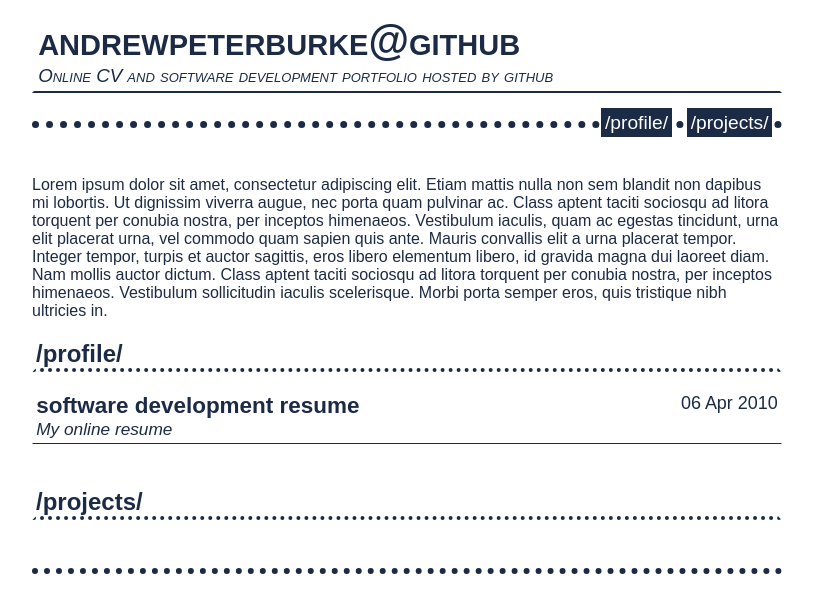
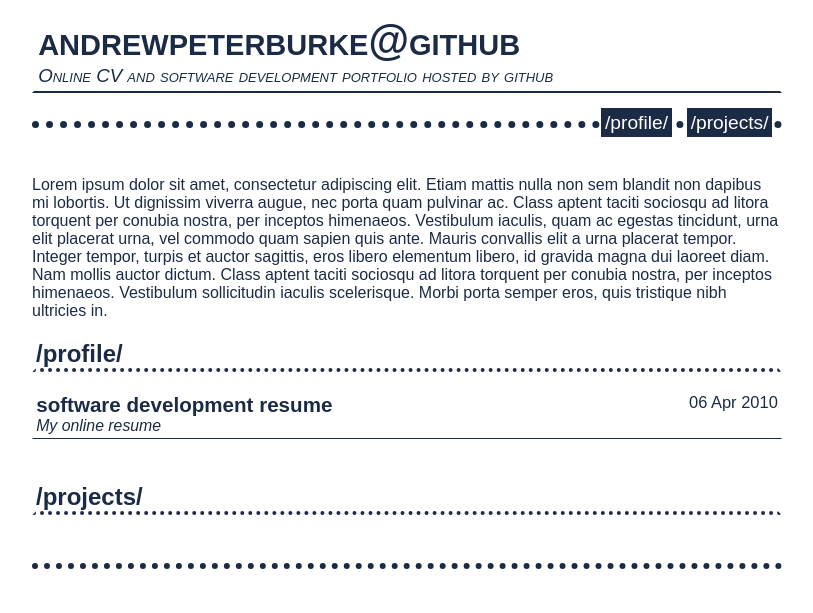
Before and after one commit to apburke/andrewpeterburke.github.com, a Jekyll site: the page built from index.markdown, in a window 1280 px wide. Shown: the top 613 px of the page, without its empty margins (233-1046 px from the left). Built offline with Jekyll 4.4.1, drawn with Linux system fonts in a browser that asks for light colours.

Commit message:
post_heading styling edit

```diff
--- a/css/default.css
+++ b/css/default.css
@@ -93,7 +93,11 @@
 }
 
 .post_heading a:link {
- font-size: 1.2em;
+ font-size: 1.1em;
+}
+
+.post_heading a:visited {
+  font-size: .9em;
 }
 
 .post_heading a:visited h3 {
```
